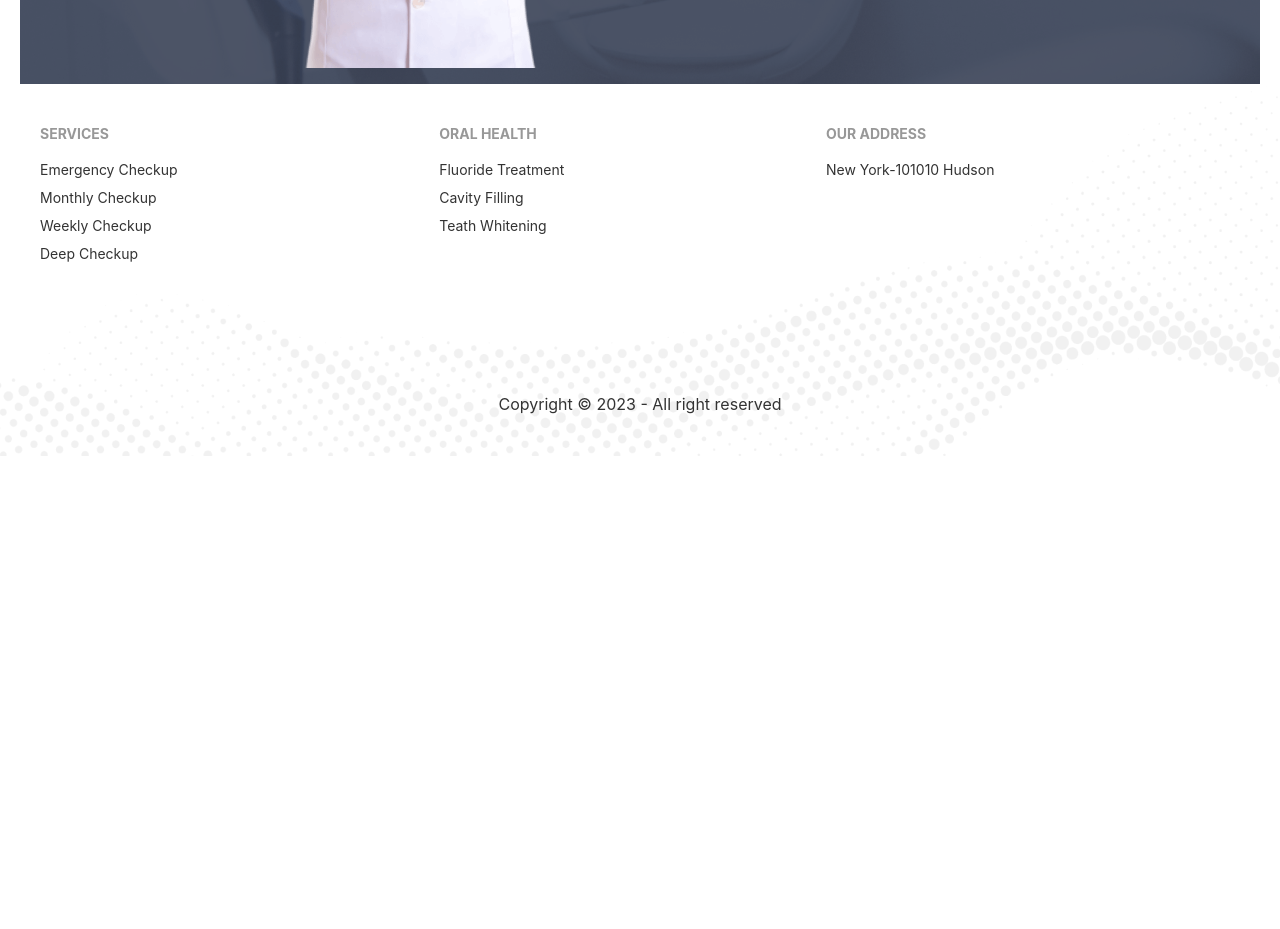
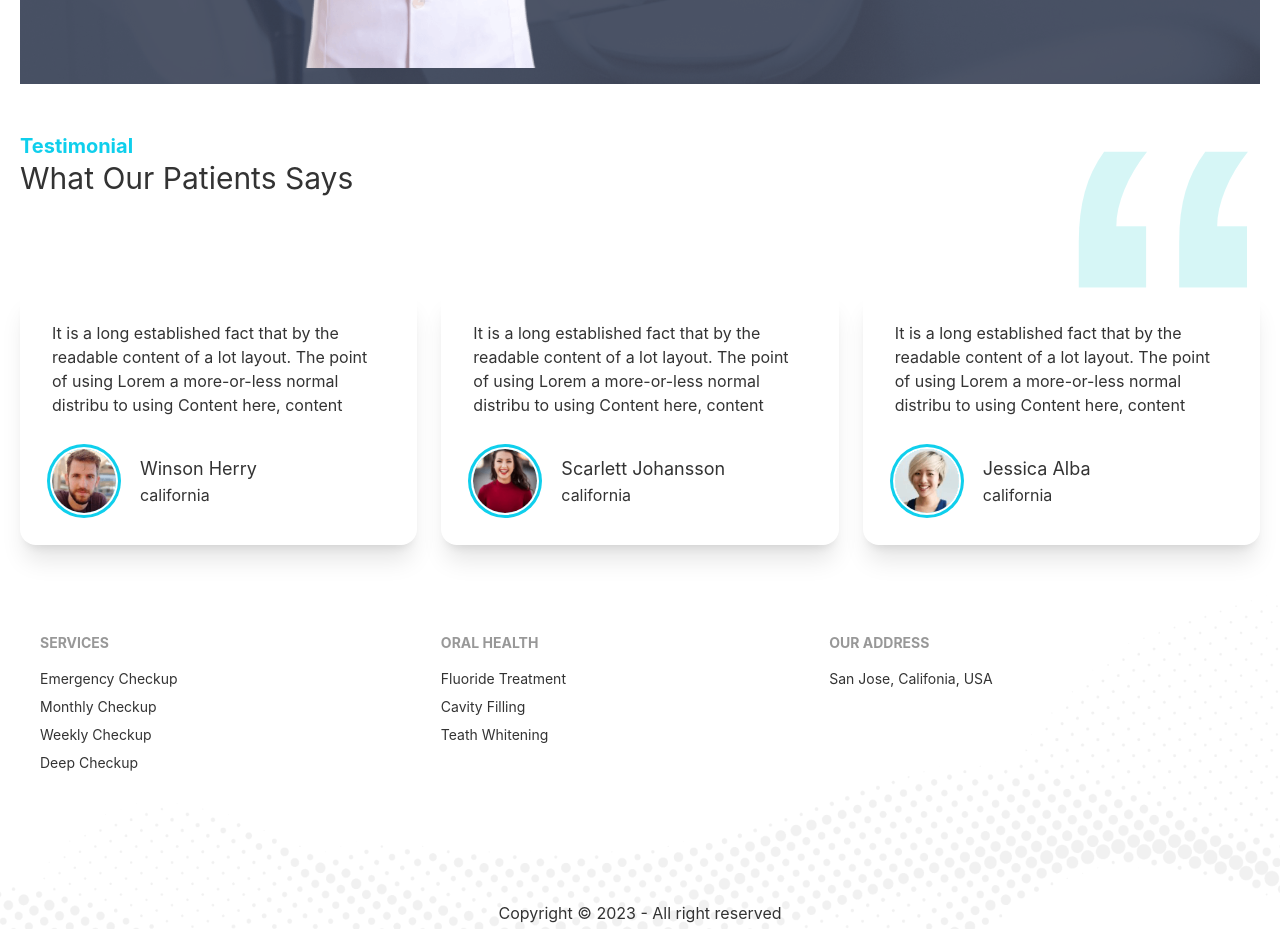
Before and after one commit to Abu-Saleh-Rony/doctors-portal-client-site, a React (Create React App) app: page / in a window 1280 px wide. Shown: the part 2180-3109 px from the top of the page. Before the commit the page ends 2636 px from the top, so only its background shows below. Built offline with nearby package versions, Linux system fonts and the light colour scheme.

Commit message:
added Testimonial

```diff
--- a/src/Routes/Routes/Routes.js
+++ b/src/Routes/Routes/Routes.js
@@ -2,7 +2,6 @@
 import Main from "../../Layout/Main";
 import Home from "../../pages/Home/Home/Home";
 import Login from "../../pages/Login/Login";
-import Footer from "../../pages/shared/Footer/Footer";
 
 const router = createBrowserRouter([
     {
@@ -17,10 +16,7 @@
                 path: '/login',
                 element: <Login></Login>
             },
-            {
-                path: '/footer',
-                element: <Footer></Footer>
-            }
+
         ]
     }
 ])
--- a/src/pages/Home/Home/Home.js
+++ b/src/pages/Home/Home/Home.js
@@ -4,6 +4,8 @@
 import Cardsection from './Cardsection/Cardsection';
 import Makeappointment from './Makeappointment/Makeappointment';
 import Servicecards from './ServiceCard/Servicecards';
+import Testimonials from './Testimonial/Testimonials';
+
 
 
 const Home = () => {
@@ -14,6 +16,7 @@
             <Servicecards></Servicecards>
             <Cardsection></Cardsection>
             <Makeappointment></Makeappointment>
+            <Testimonials></Testimonials>
 
 
         </div>
--- /dev/null
+++ b/src/pages/Home/Home/Testimonial/Review.js
@@ -0,0 +1,25 @@
+import React from 'react';
+
+const Review = ({ review }) => {
+    const { name, img, review: userReview, location } = review;
+    return (
+        <div className="card shadow-xl">
+            <div className="card-body">
+                <p>{userReview}</p>
+                <div className="flex items-center mt-6">
+                    <div className="avatar mr-6">
+                        <div className="w-16 rounded-full ring ring-primary ring-offset-base-100 ring-offset-2">
+                            <img src={img} alt="" />
+                        </div>
+                    </div>
+                    <div>
+                        <h5 className="text-lg">{name}</h5>
+                        <p>{location}</p>
+                    </div>
+                </div>
+            </div>
+        </div>
+    );
+};
+
+export default Review;
--- /dev/null
+++ b/src/pages/Home/Home/Testimonial/Testimonials.js
@@ -0,0 +1,62 @@
+import React from 'react';
+import quote from '../../../../assets/icons/quote.svg';
+import people1 from '../../../../assets/images/people1.png';
+import people2 from '../../../../assets/images/people2.png';
+import people3 from '../../../../assets/images/people3.png';
+import Review from './Review';
+
+
+
+const Testimonials = () => {
+
+    const reviews = [
+        {
+            id: 1,
+            name: 'Winson Herry',
+            img: people1,
+            review: 'It is a long established fact that by the readable content of a lot layout. The point of using Lorem a more-or-less normal distribu to using Content here, content',
+            location: 'california',
+
+        },
+        {
+            id: 2,
+            name: 'Scarlett Johansson',
+            img: people2,
+            review: 'It is a long established fact that by the readable content of a lot layout. The point of using Lorem a more-or-less normal distribu to using Content here, content',
+            location: 'california',
+
+
+        },
+        {
+            id: 3,
+            name: 'Jessica Alba',
+            img: people3,
+            review: 'It is a long established fact that by the readable content of a lot layout. The point of using Lorem a more-or-less normal distribu to using Content here, content',
+            location: 'california',
+        }]
+    return (
+        <section className='my-12'>
+            <div className='flex justify-between'>
+                <div>
+                    <h4 className="text-xl text-primary font-bold">Testimonial</h4>
+                    <h2 className="text-3xl">What Our Patients Says</h2>
+                </div>
+                <figure>
+                    <img className='w-24 lg:w-48' src={quote} alt="" />
+                </figure>
+            </div>
+
+            <div className='grid gap-6 grid-cols-1 md:grid-cols-2 lg:grid-cols-3'>
+                {
+                    reviews.map(review => <Review
+                        key={review.id}
+                        review={review}
+                    ></Review>)
+                }
+            </div>
+
+        </section>
+    );
+};
+
+export default Testimonials;
--- a/src/pages/shared/Footer/Footer.js
+++ b/src/pages/shared/Footer/Footer.js
@@ -26,7 +26,7 @@
                 </div>
                 <div>
                     <span className="footer-title">Our Address</span>
-                    <Link to="/" className="link link-hover">New York-101010 Hudson</Link>
+                    <Link to="/" className="link link-hover">San Jose, Califonia, USA</Link>
 
                 </div>
             </div>
```
